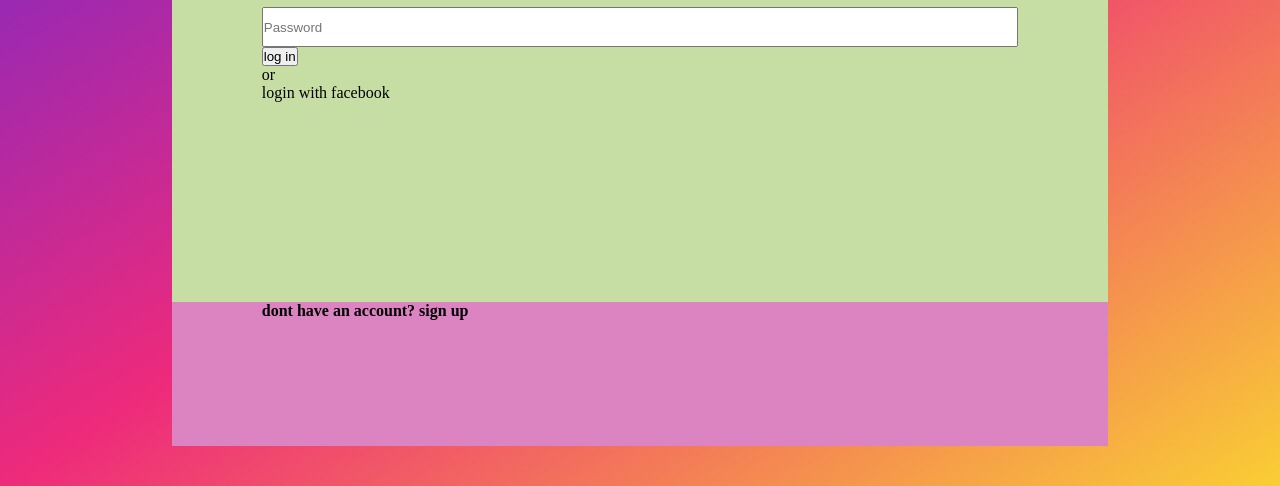
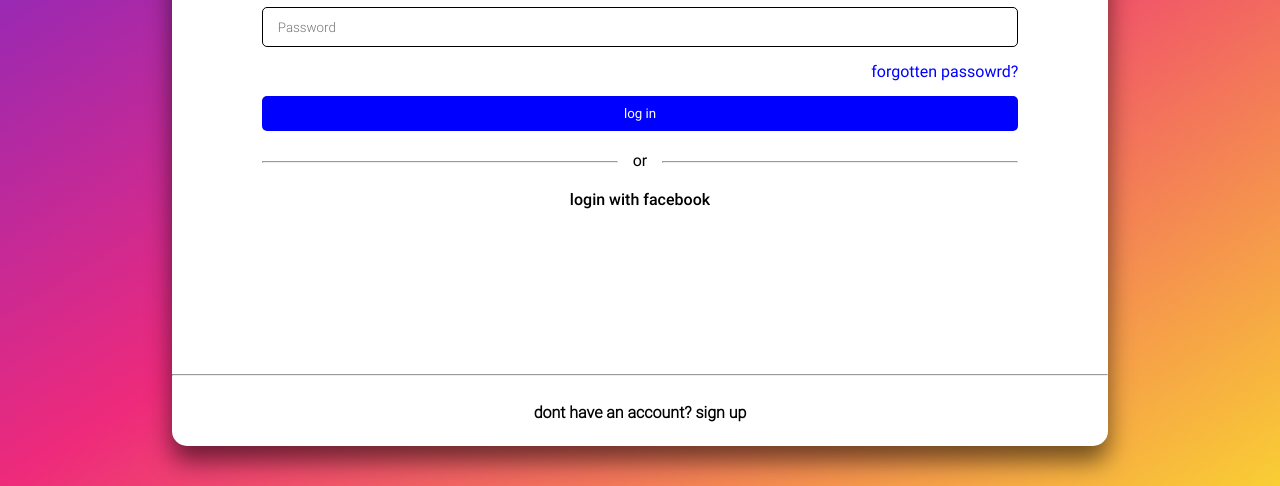
Before and after one commit to CenaBabajannjhad/Ui-instagram-LogIn, a website: page index.html in a window 1280 px wide. Shown: the part 314-800 px from the top of the page. Drawn offline with Linux system fonts and the light colour scheme.

Commit message:
add basic styles in html

```diff
--- a/index.html
+++ b/index.html
@@ -13,7 +13,8 @@
         <form class="form" action="">
             <!-- header area -->
             <header id="header">
-                <h1 class="header-h1">instagram</h1>
+                <img src="./assets/img/logo.png" class="instagram-logo" alt="instagram--logo">
+                <!-- <h1 class="header-h1">instagram</h1> -->
             </header>
             <!-- main area -->
             <main id="main" class="p-x">
@@ -30,14 +31,23 @@
                 </section>
                 <!-- forgotten-password link area -->
                 <section id="forgotten-password">
+                    <p id="forgotten">forgotten passowrd?</p>
                 </section>
                 <!-- login-button area -->
                 <section id="submit">
                     <button id="login-button">log in</button>
                 </section>
                 <!-- or area -->
-                <section id="or">
-                    <p>or</p>
+                <section id="or-section">
+                    <div class="hr hr-left">
+                        <hr>
+                    </div>
+                    <div class="or">
+                        <p id="or-p">or</p>
+                    </div>
+                    <div class="hr hr-right">
+                        <hr>
+                    </div>
                 </section>
                 <!-- login with facebook area -->
                 <section id="login-with-facebook">
@@ -47,7 +57,12 @@
             <!-- ^^end main area^^ -->
             <!-- footer area -->
             <footer id="footer" class="p-x">
-                <h4>dont have an account? sign up</h4>
+                <hr id="footer-hr">
+                <section class="text">
+                    <div class="footer-txt">
+                        <h4 id="signUp">dont have an account? sign up</h4>
+                    </div>
+                </section>
             </footer>
         </form>
     </main>
--- a/src/css/style.css
+++ b/src/css/style.css
@@ -1,3 +1,24 @@
+/* fonts */
+@font-face {
+    font-family: "roboto-thin";
+    src: url(../../assets/fonts/Roboto-Thin.ttf);
+}
+@font-face{
+    font-family: "roboto-light";
+    src: url(../../assets/fonts/Roboto-Light.ttf);
+}
+@font-face{
+    font-family: "roboto-regular";
+    src:url(../../assets/fonts/Roboto-Regular.ttf);
+}
+@font-face{
+    font-family: "roboto-medium";
+    src: url(../../assets/fonts/Roboto-Medium.ttf);
+}
+@font-face{
+    font-family: "roboto-bold";
+    src: url(../../assets/fonts/Roboto-Bold.ttf);
+}
 /* utilities */
 .p-x{
     padding: 0px 7vw;
@@ -28,23 +49,28 @@ body{
     background: #fff;
     height: 90%;
     width: 85%;
+    border-radius: 15px;
+    box-shadow: 0px 15px 25px #0000008b;
 }
 /* header styles */
 #header{
     height: 30%;
-    background: #9fc4d9;
+    /* background: #9fc4d9; */
     display: flex;
     align-items: center;
     justify-content: center;
 }
-.header-h1{
+.instagram-logo{
+    width: 200px;
     margin-top: 100px;
 }
+
 /* main styles */
 #main{
-    height: 50%;
-    background: #c6dda4;
+    height: 60%;
+    /* background: #c6dda4; */
 }
+/* input styles */
 #username-input{
     width: 100%;
     padding-top: 10px;
@@ -56,9 +82,81 @@ body{
 .input{
     width: 100%;
     height: 5vh;
+    background: none;
+    border: solid 1px #000;   /* border color is #DBDBDB */
+    border-radius: 5px;
+    padding: 0px 15px;
+    font-family: "roboto-light";
+}
+/* forgotten password styles */
+#forgotten-password{
+    padding: 15px 0px;
+    text-align: right;
+}
+#forgotten{
+    color: blue;
+    font-family: "roboto-regular";
+}
+/* submit styles */
+#submit{
+    width: 100%;
+}
+#login-button{
+    font-family: "roboto-regular";
+    width: 100%;
+    padding: 10px 0px;
+    border-radius: 5px;
+    border: none;
+    color: white;
+    background: blue;
+}
+/* or styles */
+#or-section{
+    font-family: "roboto-regular";
+    width: 100%;
+    display: flex;
+    align-items: center;
+    justify-content: center;
+    padding-top: 20px;
+}
+/* #or-p{
+    font-size: 1.1rem;
+} */
+.hr{
+    width: 100%;
+    padding-top: 3px;
+}
+.hr-left{
+    padding-right: 15px;
+}
+.hr-right{
+    padding-left: 15px;
+}
+/* log in with facebook styels */
+#login-with-facebook{
+    font-family: "roboto-medium";
+    width: 100%;
+    text-align: center;
+    padding-top: 20px;
 }
 /* footer styles */
 #footer{
-    height: 20%;
-    background: #dc83c2;
+    height: 10%;
+    /* background: #dc83c2; */
+    padding: 0px 0px;
 }
+#footer-hr{
+    width: 100%;
+}
+.text{
+    height: 100%;
+    display: flex;
+    align-items: center;
+    justify-content: center;
+}
+.footer-txt{
+    padding: 0px 7vw;
+}
+#signUp{
+    font-family: "roboto-light";
+}
```
